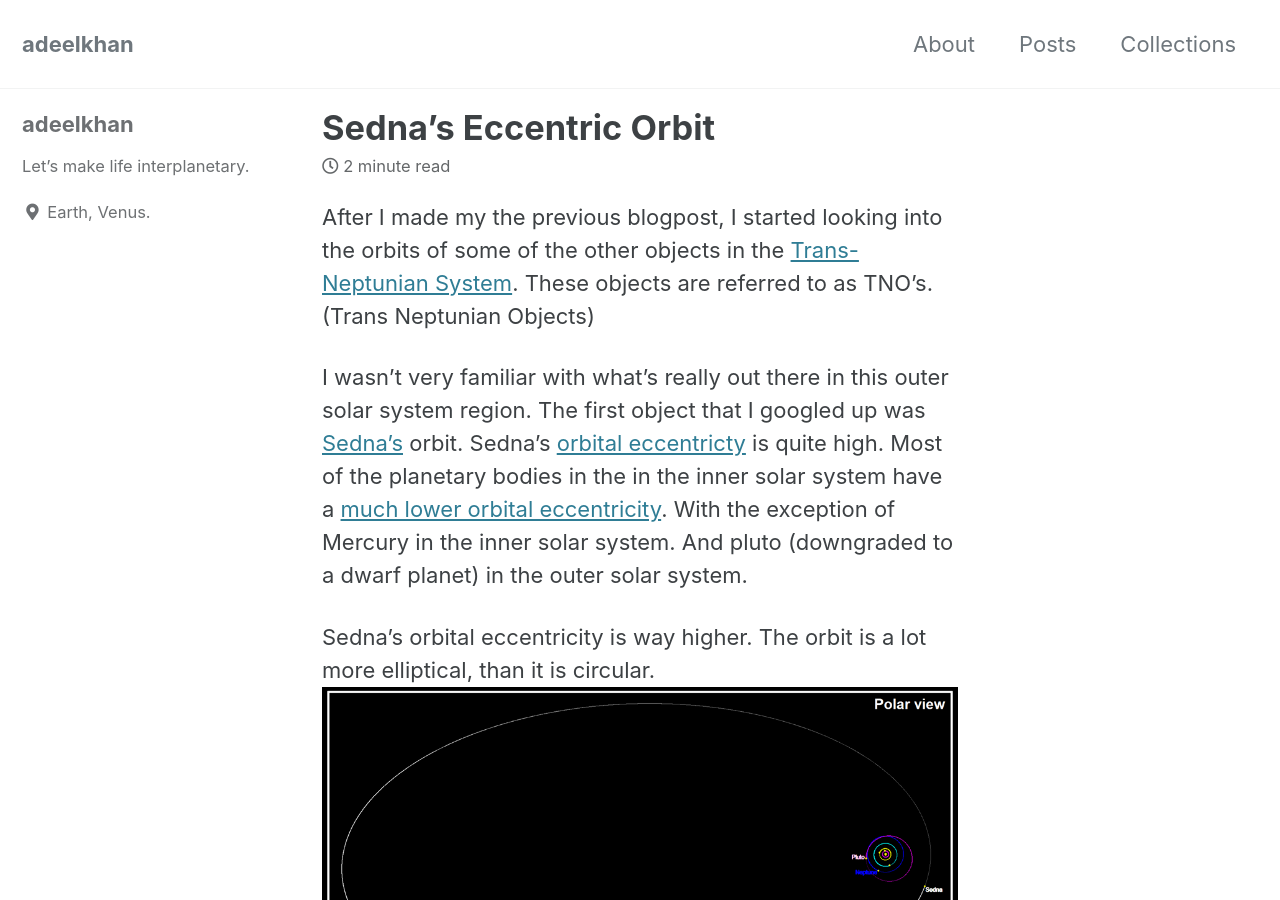
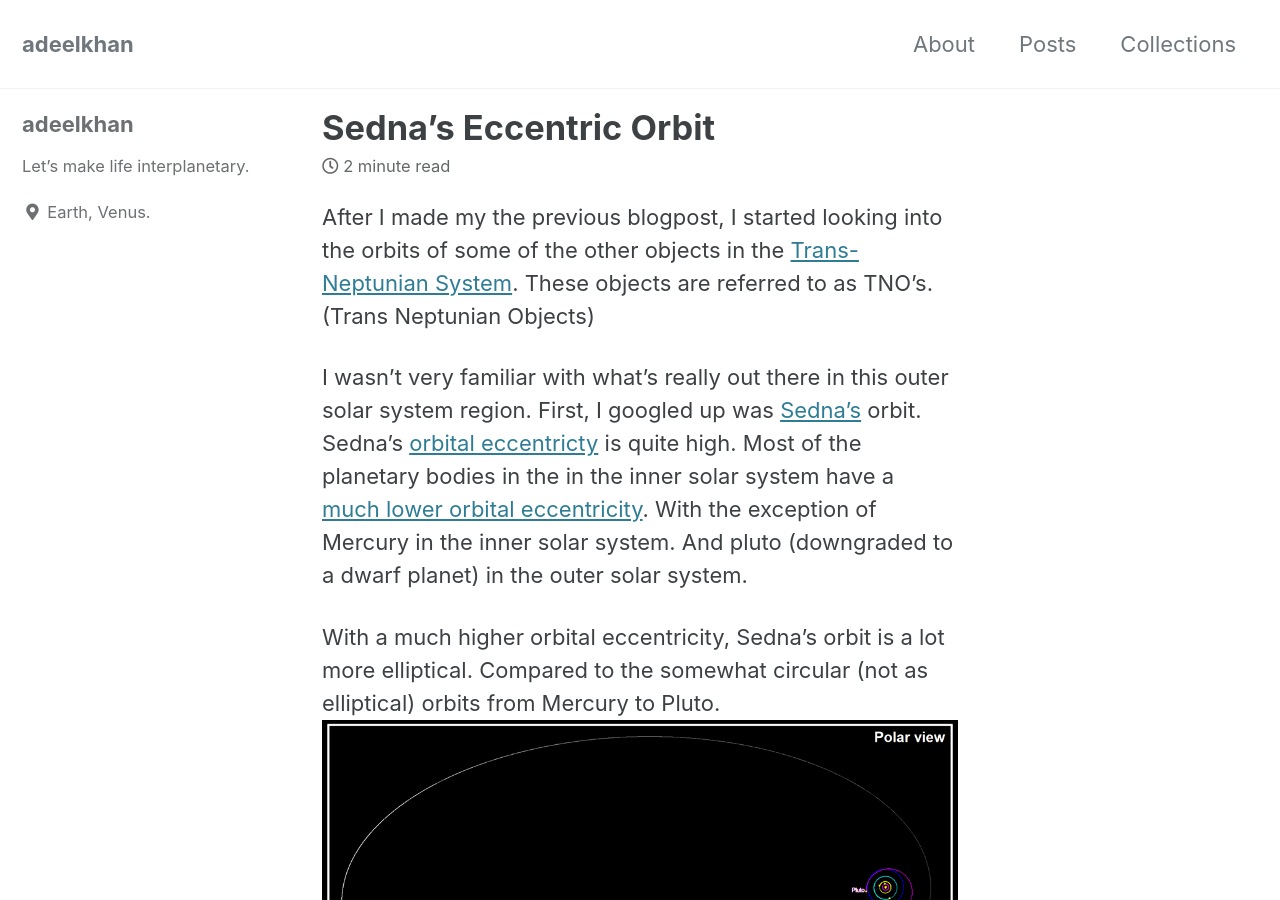
Before and after one commit to stellardreams/stellardreams.github.io, a Jekyll site: the page built from _posts/2020-11-02-Sedna's-eccentric-orbit.md, in a window 1280 px wide and 900 px high. Built offline with Jekyll 4.4.1, drawn with Linux system fonts in a browser that asks for light colours; cached includes are drawn as plain includes.

Commit message:
Update 2020-11-02-Sedna's-eccentric-orbit.md

```diff
--- a/_posts/2020-11-02-Sedna's-eccentric-orbit.md
+++ b/_posts/2020-11-02-Sedna's-eccentric-orbit.md
@@ -1,8 +1,8 @@
 After I made my the previous blogpost, I started looking into the orbits of some of the other objects in the [Trans-Neptunian System](https://en.wikipedia.org/wiki/Trans-Neptunian_object). These objects are referred to as TNO's. (Trans Neptunian Objects)
 
-I wasn't very familiar with what's really out there in this outer solar system region. The first object that I googled up was [Sedna's](https://en.wikipedia.org/wiki/90377_Sedna) orbit. Sedna's [orbital eccentricty](https://en.wikipedia.org/wiki/Orbital_eccentricity) is quite high. Most of the planetary bodies in the in the inner solar system have a [much lower orbital eccentricity](https://nssdc.gsfc.nasa.gov/planetary/factsheet/). With the exception of Mercury in the inner solar system. And pluto (downgraded to a dwarf planet) in the outer solar system.
+I wasn't very familiar with what's really out there in this outer solar system region. First, I googled up was [Sedna's](https://en.wikipedia.org/wiki/90377_Sedna) orbit. Sedna's [orbital eccentricty](https://en.wikipedia.org/wiki/Orbital_eccentricity) is quite high. Most of the planetary bodies in the in the inner solar system have a [much lower orbital eccentricity](https://nssdc.gsfc.nasa.gov/planetary/factsheet/). With the exception of Mercury in the inner solar system. And pluto (downgraded to a dwarf planet) in the outer solar system.
 
-Sedna's orbital eccentricity is way higher. The orbit is a lot more elliptical, than it is circular.
+With a much higher orbital eccentricity, Sedna's orbit is a lot more elliptical. Compared to the somewhat circular (not as elliptical) orbits from Mercury to Pluto.
 <img src="/assets/images/sedna-orbit.png">
 
 |  Object  | Orbital Eccentricity  |
```
